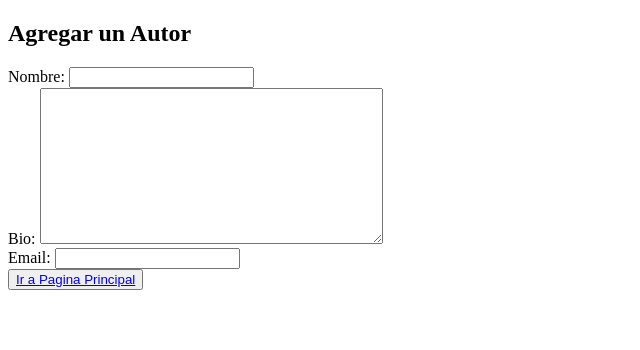
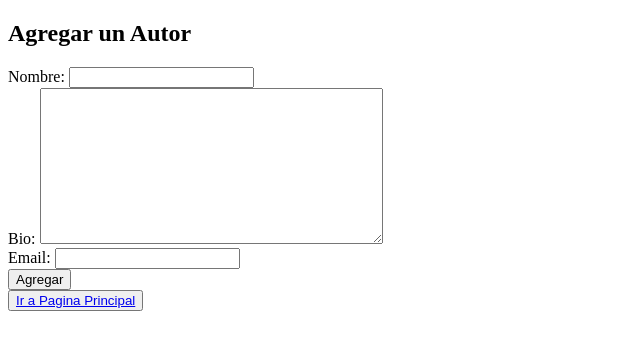
Before and after one commit to facunddiez/MiPrimeraPagina-Diez, a Django app: page /blog/blog/add in a window 1280 px wide. Shown: the top 350 px of the page, without its empty margins (0-640 px from the left). Run offline with Django 5.2, Linux system fonts and the light colour scheme.

Commit message:
boton add

```diff
--- a/proyecto/blog/templates/blog/autores_add.html
+++ b/proyecto/blog/templates/blog/autores_add.html
@@ -7,6 +7,7 @@
    <form method="post">
         {% csrf_token %}
         {{ form }}
+        <button type="submit">Agregar</button>
    </form>
 
     <button> <a href="{% url 'core:index' %}"> Ir a Pagina Principal </a> </button>
```
